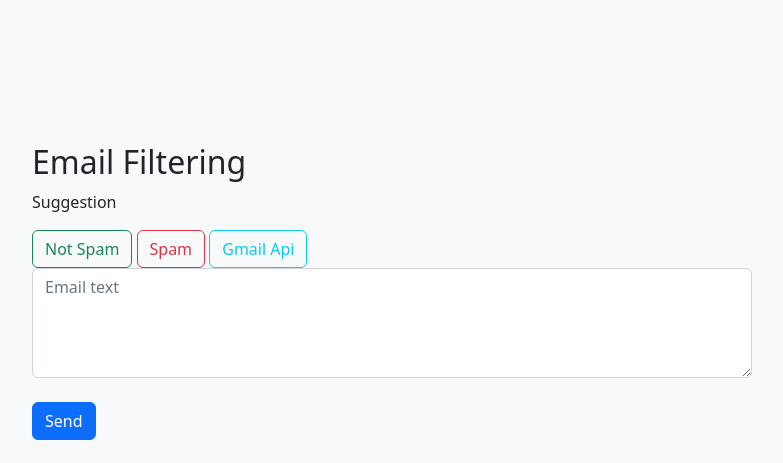
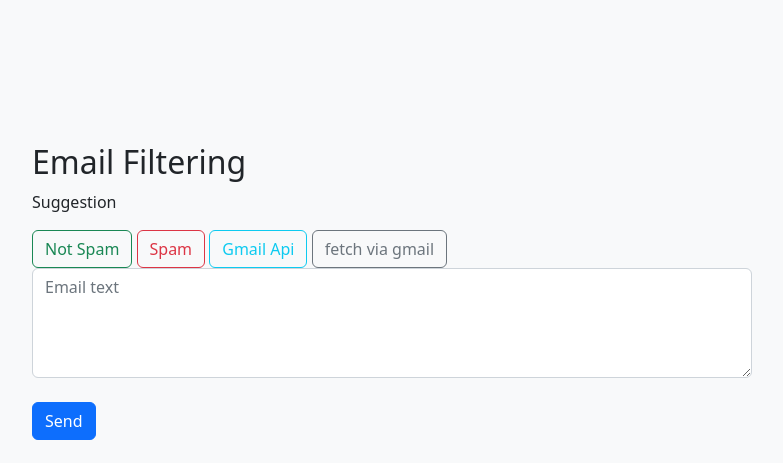
Before and after one commit to siddh34/Email-Spam-Detection, a Flask app: page / in a window 1280 px wide. Shown: the part 1049-1512 px from the top of the page, without its empty margins (248-1031 px from the left). Run offline with Flask 3, Linux system fonts and the light colour scheme; some libraries are stand-ins or nearby versions.

Commit message:
added new fetch button

```diff
--- a/templates/index.html
+++ b/templates/index.html
@@ -117,6 +117,13 @@
 						>
 							Gmail Api
 						</button>
+						<button
+							type="button"
+							class="btn btn-outline-secondary"
+							id="fetch-gmail-get-data"
+						>
+							fetch via gmail
+						</button>
 
 						<div id="inputContainer"></div>
 
@@ -178,6 +185,7 @@
 		<script>
 			const form = document.querySelector("form");
 			const gmailGetData = document.querySelector("#gmail-get-data");
+			const fetchGmailDataButton = document.querySelector("#fetch-gmail-get-data");
 			const filterEmail = document.querySelector("#filterEmail2");
 			const inputContainer = document.querySelector("#inputContainer");
 			const inputNameMap = {
@@ -189,9 +197,6 @@
 			let myChart;
 
 			gmailGetData.addEventListener("click", () => {
-				// TODO: check whether gmail-get-data button is toggled
-				// TODO: ask for credentials of gmail api
-				// TODO: get data from gmail api
 				isToggled = !isToggled;
 				if (isToggled) {
 					for (let i = 0; i < 3; i++) {
@@ -211,6 +216,15 @@
 					}
 				}
 			});
+
+			fetchGmailDataButton.addEventListener("click", ()=>{
+				if(!isToggled){
+					alert("Please click on Gmail Api button first");
+				}
+				else{
+					// Fill in the email text
+				}
+			})
 
 			form.addEventListener("submit", (event) => {
 
```
